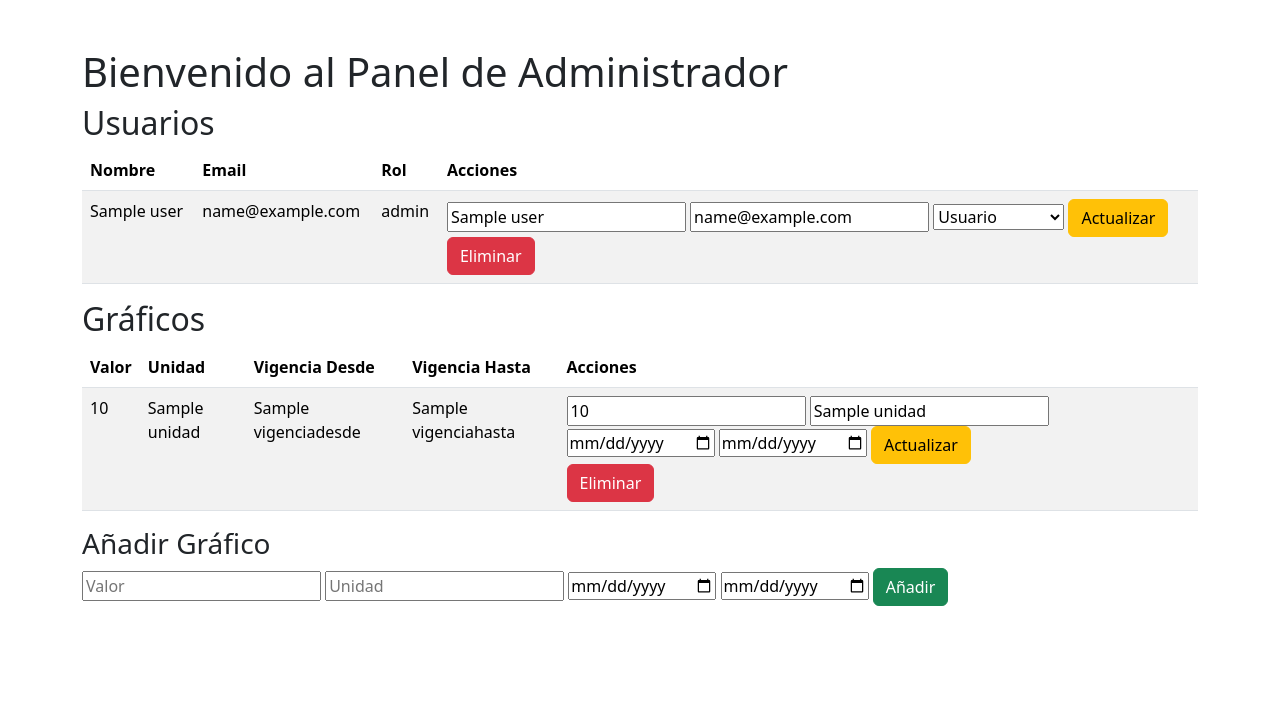
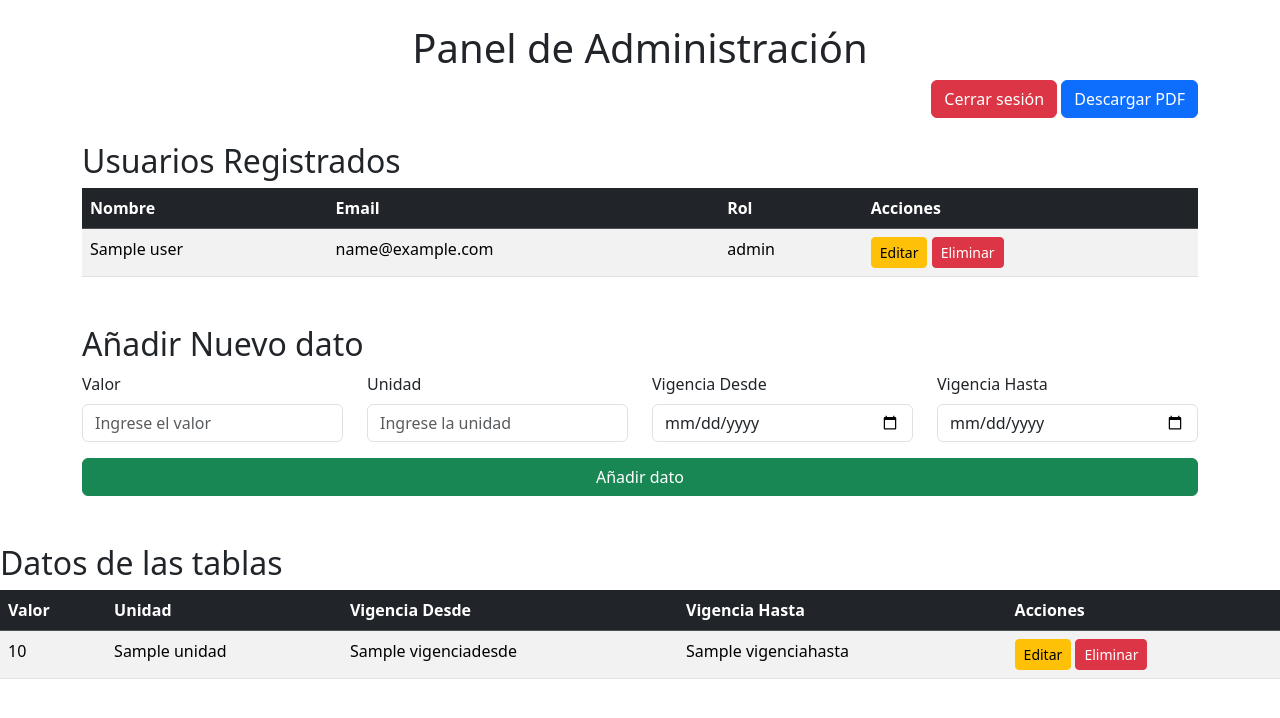
Before and after one commit to YerovyParra99/flask_project, a Flask app: page /dashboard in a window 1280 px wide. Shown: the top 718 px of the page. Run offline with Flask 3, Linux system fonts and the light colour scheme; the visitor is signed in with stand-in values (Sample User, id 1); a database or web service that is not in the repository returns one stand-in record (values such as "Sample title").

Commit message:
Actualizar proyecto Flask con funcionalidades completas

```diff
--- a/app.py
+++ b/app.py
@@ -101,18 +101,32 @@ def add_grafico():
     return redirect(url_for('login'))
 
 
-@app.route('/edit_grafico/<id>', methods=['POST'])
+@app.route('/edit_grafico/<id>', methods=['GET', 'POST'])
 def edit_grafico(id):
     if 'role' in session and session['role'] == 'admin':
-        graficos.update_one({'_id': ObjectId(id)}, {'$set': {
-            'VALOR': request.form.get('valor'),
-            'UNIDAD': request.form.get('unidad'),
-            'VIGENCIADESDE': request.form.get('vigencia_desde'),
-            'VIGENCIAHASTA': request.form.get('vigencia_hasta')
-        }})
-        flash('Gráfico actualizado correctamente', 'success')
-        return redirect(url_for('dashboard'))
+        if request.method == 'GET':
+            # Obtener los datos del gráfico a editar
+            grafico = graficos.find_one({'_id': ObjectId(id)})
+            if grafico:
+                return render_template('edit_grafico.html', grafico=grafico)
+            flash('Gráfico no encontrado', 'danger')
+            return redirect(url_for('dashboard'))
+
+        if request.method == 'POST':
+            # Actualizar los datos del gráfico
+            graficos.update_one({'_id': ObjectId(id)}, {'$set': {
+                'VALOR': request.form['valor'],
+                'UNIDAD': request.form['unidad'],
+                'VIGENCIADESDE': request.form['vigencia_desde'],
+                'VIGENCIAHASTA': request.form['vigencia_hasta']
+            }})
+            flash('Gráfico actualizado correctamente', 'success')
+            return redirect(url_for('dashboard'))
+
+    flash('Acceso denegado', 'danger')
     return redirect(url_for('login'))
+
+
 
 
 @app.route('/delete_grafico/<id>', methods=['GET'])
@@ -133,17 +147,31 @@ def delete_user(id):
     return redirect(url_for('login'))
 
 
-@app.route('/edit_user/<id>', methods=['POST'])
+
+@app.route('/edit_user/<id>', methods=['GET', 'POST'])
 def edit_user(id):
     if 'role' in session and session['role'] == 'admin':
-        usuarios.update_one({'_id': ObjectId(id)}, {'$set': {
-            'nombre': request.form.get('nombre'),
-            'email': request.form.get('email'),
-            'role': request.form.get('role')
-        }})
-        flash('Usuario actualizado correctamente', 'success')
-        return redirect(url_for('dashboard'))
+        if request.method == 'GET':
+            # Obtener los datos del usuario a editar
+            usuario = usuarios.find_one({'_id': ObjectId(id)})
+            if usuario:
+                return render_template('edit_user.html', usuario=usuario)
+            flash('Usuario no encontrado', 'danger')
+            return redirect(url_for('dashboard'))
+
+        if request.method == 'POST':
+            # Actualizar los datos del usuario
+            usuarios.update_one({'_id': ObjectId(id)}, {'$set': {
+                'nombre': request.form['nombre'],
+                'email': request.form['email'],
+                'role': request.form['role']
+            }})
+            flash('Usuario actualizado correctamente', 'success')
+            return redirect(url_for('dashboard'))
+
+    flash('Acceso denegado', 'danger')
     return redirect(url_for('login'))
+
 
 
 # Ruta para generar y descargar el PDF
--- a/templates/admin_dashboard.html
+++ b/templates/admin_dashboard.html
@@ -1,5 +1,5 @@
 <!DOCTYPE html>
-<html lang="en">
+<html lang="es">
 <head>
     <meta charset="UTF-8">
     <meta name="viewport" content="width=device-width, initial-scale=1.0">
@@ -7,11 +7,22 @@
     <link href="https://cdn.jsdelivr.net/npm/bootstrap@5.3.0-alpha1/dist/css/bootstrap.min.css" rel="stylesheet">
 </head>
 <body>
-    <div class="container mt-5">
-        <h1>Bienvenido al Panel de Administrador</h1>
-        <h2>Usuarios</h2>
+    <div class="container mt-4">
+        <!-- Título principal -->
+        <h1 class="text-center">Panel de Administración</h1>
+
+        <!-- Botones para cerrar sesión y descargar PDF -->
+        <div class="text-end mb-4">
+            <a href="{{ url_for('logout') }}" class="btn btn-danger">Cerrar sesión</a>
+            <a href="{{ url_for('download_pdf') }}" class="btn btn-primary">Descargar PDF</a>
+        </div>
+
+
+
+        <!-- Tabla de Usuarios -->
+        <h2>Usuarios Registrados</h2>
         <table class="table table-striped">
-            <thead>
+            <thead class="table-dark">
                 <tr>
                     <th>Nombre</th>
                     <th>Email</th>
@@ -26,25 +37,52 @@
                     <td>{{ user.email }}</td>
                     <td>{{ user.role }}</td>
                     <td>
-                        <form method="POST" action="/edit_user/{{ user._id }}">
-                            <input type="text" name="nombre" value="{{ user.nombre }}">
-                            <input type="email" name="email" value="{{ user.email }}">
-                            <select name="role">
-                                <option value="user" {% if user.role == 'user' %}selected{% endif %}>Usuario</option>
-                                <option value="admin" {% if user.role == 'admin' %}selected{% endif %}>Administrador</option>
-                            </select>
-                            <button type="submit" class="btn btn-warning">Actualizar</button>
-                        </form>
-                        <a href="/delete_user/{{ user._id }}" class="btn btn-danger">Eliminar</a>
+                        <a href="{{ url_for('edit_user', id=user._id) }}" class="btn btn-warning btn-sm">Editar</a>
+                        <a href="{{ url_for('delete_user', id=user._id) }}" class="btn btn-danger btn-sm">Eliminar</a>
+
                     </td>
                 </tr>
                 {% endfor %}
             </tbody>
         </table>
 
-        <h2>Gráficos</h2>
+          <!-- Formulario para Añadir Datos -->
+          <h2 class="mt-5">Añadir Nuevo dato</h2>
+          <form method="POST" action="{{ url_for('add_grafico') }}">
+              <div class="row">
+                  <div class="col-md-3">
+                      <div class="mb-3">
+                          <label for="valor" class="form-label">Valor</label>
+                          <input type="text" class="form-control" id="valor" name="valor" placeholder="Ingrese el valor" required>
+                      </div>
+                  </div>
+                  <div class="col-md-3">
+                      <div class="mb-3">
+                          <label for="unidad" class="form-label">Unidad</label>
+                          <input type="text" class="form-control" id="unidad" name="unidad" placeholder="Ingrese la unidad" required>
+                      </div>
+                  </div>
+                  <div class="col-md-3">
+                      <div class="mb-3">
+                          <label for="vigencia_desde" class="form-label">Vigencia Desde</label>
+                          <input type="date" class="form-control" id="vigencia_desde" name="vigencia_desde" required>
+                      </div>
+                  </div>
+                  <div class="col-md-3">
+                      <div class="mb-3">
+                          <label for="vigencia_hasta" class="form-label">Vigencia Hasta</label>
+                          <input type="date" class="form-control" id="vigencia_hasta" name="vigencia_hasta" required>
+                      </div>
+                  </div>
+              </div>
+              <button type="submit" class="btn btn-success w-100">Añadir dato</button>
+          </form>
+      </div>
+
+        <!-- Tabla de Datos de Gráficos -->
+        <h2 class="mt-5">Datos de las tablas</h2>
         <table class="table table-striped">
-            <thead>
+            <thead class="table-dark">
                 <tr>
                     <th>Valor</th>
                     <th>Unidad</th>
@@ -61,28 +99,17 @@
                     <td>{{ grafico.VIGENCIADESDE }}</td>
                     <td>{{ grafico.VIGENCIAHASTA }}</td>
                     <td>
-                        <form method="POST" action="/edit_grafico/{{ grafico._id }}">
-                            <input type="text" name="valor" value="{{ grafico.VALOR }}">
-                            <input type="text" name="unidad" value="{{ grafico.UNIDAD }}">
-                            <input type="date" name="vigencia_desde" value="{{ grafico.VIGENCIADESDE }}">
-                            <input type="date" name="vigencia_hasta" value="{{ grafico.VIGENCIAHASTA }}">
-                            <button type="submit" class="btn btn-warning">Actualizar</button>
-                        </form>
-                        <a href="/delete_grafico/{{ grafico._id }}" class="btn btn-danger">Eliminar</a>
+                        <a href="{{ url_for('edit_grafico', id=grafico._id) }}" class="btn btn-warning btn-sm">Editar</a>
+                        <a href="{{ url_for('delete_grafico', id=grafico._id) }}" class="btn btn-danger btn-sm">Eliminar</a>
                     </td>
                 </tr>
                 {% endfor %}
             </tbody>
         </table>
 
-        <h3>Añadir Gráfico</h3>
-        <form method="POST" action="/add_grafico">
-            <input type="text" name="valor" placeholder="Valor" required>
-            <input type="text" name="unidad" placeholder="Unidad" required>
-            <input type="date" name="vigencia_desde" required>
-            <input type="date" name="vigencia_hasta" required>
-            <button type="submit" class="btn btn-success">Añadir</button>
-        </form>
-    </div>
+
+
+    <!-- Scripts de Bootstrap -->
+    <script src="https://cdn.jsdelivr.net/npm/bootstrap@5.3.0-alpha1/dist/js/bootstrap.bundle.min.js"></script>
 </body>
 </html>
--- a/templates/index.html
+++ b/templates/index.html
@@ -8,7 +8,7 @@
 </head>
 <body>
     <div class="container mt-5">
-        <h1 class="text-center">Bienvenido a la Aplicación</h1>
+        <h1 class="text-center">Bienvenido</h1>
         <div class="text-center">
             <a href="{{ url_for('login') }}" class="btn btn-primary">Iniciar Sesión</a>
             <a href="{{ url_for('register') }}" class="btn btn-secondary">Registrarse</a>
```
Also changed, not shown: templates/edit_grafico.html (added, +34 -0 lines), templates/edit_user.html (added, +33 -0 lines), templates/user_dashboard.html (+9 -4 lines).
